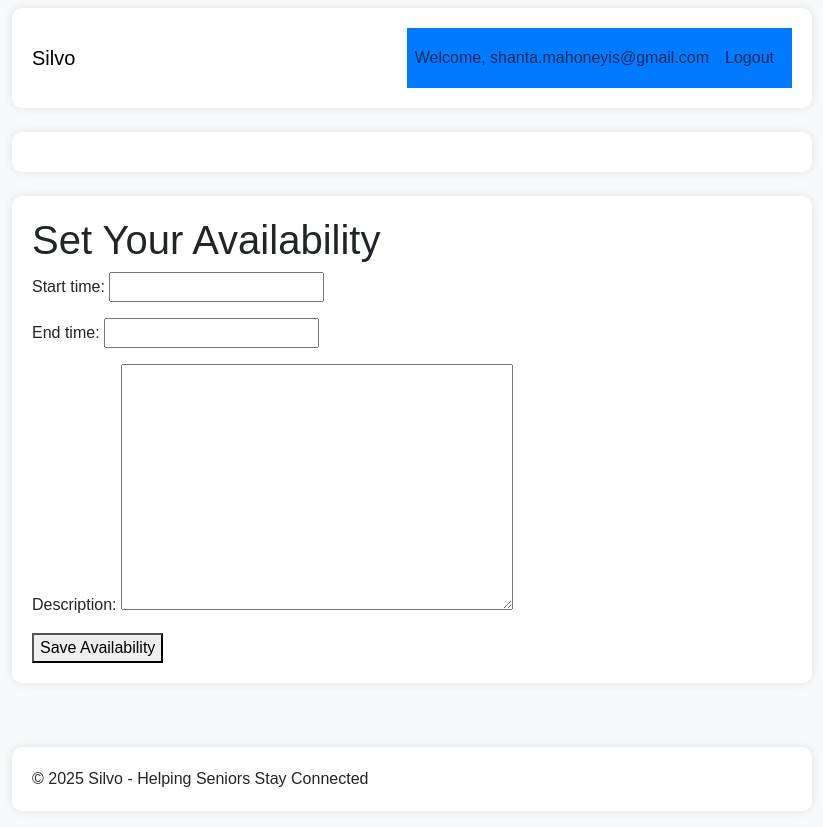
After one commit to shantaisat/silvol, a Django app: page /users/profile/set_availability/ in a window 1280 px wide. The commit adds this page. Shown: the whole page, without its empty margins (228-1051 px from the left). Run offline with Django 4.2, Linux system fonts and the light colour scheme; a user stored in the database is signed in.

```diff
--- a/silvol/settings.py
+++ b/silvol/settings.py
@@ -41,6 +41,8 @@ ALLOWED_HOSTS = [
     'silvol-3630ff49165c.herokuapp.com',
     'silvol.herokuapp.com',
     '127.0.0.1:8000/users/profile/edit/',
+    '127.0.0.1:8000/users/profile/',
+    '127.0.0.1:8000/availability/',
 ]
 
 
--- a/templates/base.html
+++ b/templates/base.html
@@ -73,6 +73,6 @@
     <!-- Bootstrap JS -->
     <script src="https://cdn.jsdelivr.net/npm/bootstrap@5.3.0/dist/js/bootstrap.bundle.min.js"></script>
 
-    {% block extra_scripts %}{% endblock %}
+    {% block extra_js %}{% endblock %}
 </body>
 </html>
--- a/users/forms.py
+++ b/users/forms.py
@@ -3,6 +3,7 @@ from .models import UserProfile
 from crispy_forms.helper import FormHelper
 from crispy_forms.layout import Submit, Field
 from django.core.exceptions import ValidationError
+from .models import Availability
 
 class EditProfileForm(forms.ModelForm):
     class Meta:
@@ -45,3 +46,14 @@ class EditProfileForm(forms.ModelForm):
         if languages_spoken and len(languages_spoken.split(',')) > 5:
             raise ValidationError("Please limit the number of languages to 5.")
         return languages_spoken
+
+class AvailabilityForm(forms.ModelForm):
+    class Meta:
+        model = Availability
+        fields = ['start_time', 'end_time', 'description']
+
+    def __init__(self, *args, **kwargs):
+        super(AvailabilityForm, self).__init__(*args, **kwargs)
+        self.helper = FormHelper()
+        self.helper.form_method = 'POST'
+        self.helper.add_input(Submit('submit', 'Save Availability'))
--- a/users/models.py
+++ b/users/models.py
@@ -1,6 +1,8 @@
 from django.db import models
 from django.contrib.auth.models import User
+from django.core.exceptions import ValidationError
 
+# Home view
 class UserProfile(models.Model):
     USER_TYPE_CHOICES = [
         ('volunteer', 'Volunteer'),
@@ -29,3 +31,22 @@ class UserProfile(models.Model):
                 raise ValidationError('Skills are required for volunteers.')
             if not self.availability:
                 raise ValidationError('Availability is required for volunteers.')
+
+class Availability(models.Model):
+    volunteer = models.ForeignKey(User, on_delete=models.CASCADE)
+    start_time = models.DateTimeField()
+    end_time = models.DateTimeField()
+    description = models.TextField(blank=True)
+
+    def __str__(self):
+        return f"{self.volunteer.username} - {self.start_time} to {self.end_time}"
+
+    def clean(self):
+        # Ensure no overlapping availability times for a single volunteer
+        overlapping_availability = Availability.objects.filter(
+            volunteer=self.volunteer,
+            start_time__lt=self.end_time,
+            end_time__gt=self.start_time
+        )
+        if overlapping_availability.exists():
+            raise ValidationError('Availability times cannot overlap.')
--- /dev/null
+++ b/users/templates/users/set_availability.html
@@ -0,0 +1,10 @@
+{% extends 'base.html' %}
+
+{% block content %}
+  <h1>Set Your Availability</h1>
+  <form method="POST" enctype="multipart/form-data">
+    {% csrf_token %}
+    {{ form.as_p }}
+    <button type="submit">Save Availability</button>
+  </form>
+{% endblock %}
--- a/users/urls.py
+++ b/users/urls.py
@@ -1,12 +1,22 @@
 from django.urls import path
-from .views import home, profile_view, edit_profile, delete_account
+from .views import (
+    home,
+    profile_view,
+    edit_profile,
+    delete_account,
+    set_availability,
+    view_availability,
+    edit_availability
+)
 from django.views.generic import TemplateView
 
 urlpatterns = [
     path("", home, name="home"),  # Homepage or main user dashboard
     path("profile/", profile_view, name="profile"),  # View user profile
     path("profile/edit/", edit_profile, name="edit_profile"),  # Edit profile
+    path("profile/set_availability/", set_availability, name="set_availability"),  # Set availability
+    path("profile/view_availability/", view_availability, name="view_availability"),  # View availability
+    path('profile/edit_availability/<int:availability_id>/', edit_availability, name='edit_availability'),  # Edit availability
     path("profile/delete/", delete_account, name="delete_account"),  # Delete account
-    path("goodbye/", TemplateView.as_view(template_name="goodbye.html"), name="goodbye"),
+    path("goodbye/", TemplateView.as_view(template_name="goodbye.html"), name="goodbye"),  # Goodbye page
 ]
-# Compare this snippet from appointments/urls.py:
--- a/users/views.py
+++ b/users/views.py
@@ -1,22 +1,29 @@
 from django.shortcuts import render, redirect, get_object_or_404
 from django.contrib.auth.decorators import login_required
 from django.contrib.auth import logout
-from .models import UserProfile
+from django.http import HttpResponseRedirect
+from django.urls import reverse
+from .models import UserProfile, Availability
+from .forms import AvailabilityForm, EditProfileForm
 
+# Home view
 def home(request):
-    return render(request, 'index.html')  # Render your index.html template
+    return render(request, 'index.html')
 
-# User Profile View
+# Profile View
 @login_required
 def profile_view(request):
     profile = get_object_or_404(UserProfile, user=request.user)
-    return render(request, "users/profile.html", {"profile": profile})
+    availabilities = Availability.objects.filter(volunteer=request.user)
+
+    return render(request, "users/profile.html", {
+        "profile": profile,
+        "availabilities": availabilities
+    })
 
 # Edit Profile
 @login_required
 def edit_profile(request):
-    from .forms import EditProfileForm  # Move import inside function to avoid circular import
-
     profile = get_object_or_404(UserProfile, user=request.user)
     if request.method == "POST":
         form = EditProfileForm(request.POST, request.FILES, instance=profile)
@@ -28,6 +35,7 @@ def edit_profile(request):
 
     return render(request, "users/edit_profile.html", {"form": form})
 
+# Delete Account
 @login_required
 def delete_account(request):
     user = request.user
@@ -35,4 +43,40 @@ def delete_account(request):
     profile.delete()  # Delete the user's profile
     user.delete()  # Delete the user account
     logout(request)  # Log out after deleting the account
-    return redirect("home")  # Redirect to homepage after deletion
+    return HttpResponseRedirect(reverse("goodbye"))  # Redirect to goodbye page
+
+# Set Availability
+@login_required
+def set_availability(request):
+    if request.method == 'POST':
+        form = AvailabilityForm(request.POST)
+        if form.is_valid():
+            availability = form.save(commit=False)
+            availability.volunteer = request.user  # Associate the logged-in user
+            availability.save()
+            return redirect('profile')  # Redirect after successful submission
+    else:
+        form = AvailabilityForm()
+
+    return render(request, 'users/set_availability.html', {'form': form})
+
+# View Availability
+@login_required
+def view_availability(request):
+    availabilities = Availability.objects.filter(volunteer=request.user)
+
+    return render(request, 'users/view_availability.html', {'availabilities': availabilities})
+
+@login_required
+def edit_availability(request, availability_id):
+    availability = get_object_or_404(Availability, id=availability_id, volunteer=request.user)
+
+    if request.method == 'POST':
+        form = AvailabilityForm(request.POST, instance=availability)
+        if form.is_valid():
+            form.save()
+            return redirect('profile')  # Redirect to the profile page after editing
+    else:
+        form = AvailabilityForm(instance=availability)
+
+    return render(request, 'users/edit_availability.html', {'form': form})
```
Also changed, not shown: static/js/script.js (added, +10 -0 lines), users/templates/users/edit_availability.html (added, +11 -0 lines), users/templates/users/profile.html (+40 -0 lines), users/templates/users/view_availability.html (added, +40 -0 lines), users/migrations/0003_availability.py (added).
